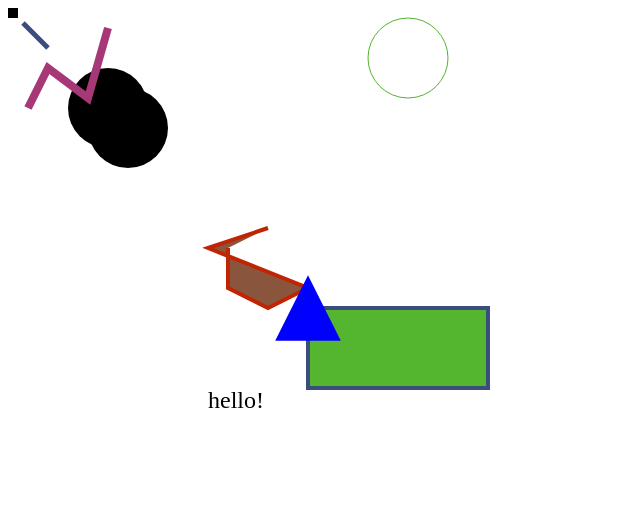
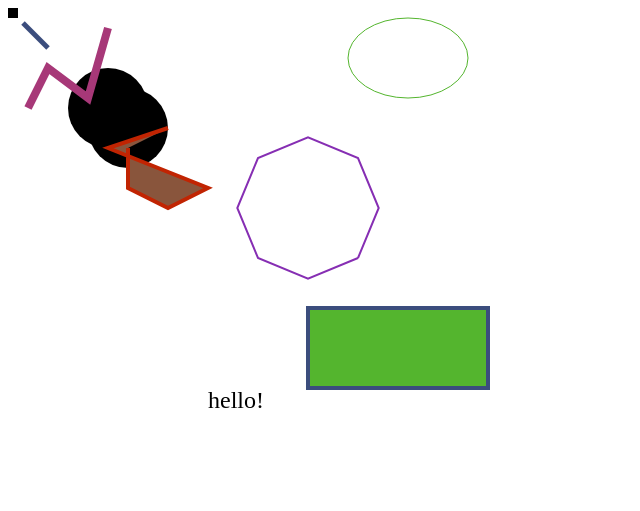
Before and after one commit to jmhl/svgeejs, a website: page index.html in a window 1280 px wide. Shown: the whole page, without its empty margins (0-640 px from the left). Drawn offline with Linux system fonts and the light colour scheme.

Commit message:
Add a regular nGon creator function

```diff
--- a/index.html
+++ b/index.html
@@ -9,6 +9,7 @@
       var canvas = document.getElementById('canvas');
       var svg = SVGEE.createSvg(500, 500);
       canvas.appendChild(svg);
+      SVGEE.closeSvg(svg);
 
       var circle1 = SVGEE.circle(100, 100, 40);
       var circle2 = SVGEE.circle(120, 120, 40);
@@ -20,7 +21,7 @@
       SVGEE.stroke(rect, 4, '#3B4D7D');
       svg.appendChild(rect);
 
-      var ellipse = SVGEE.ellipse(400, 50, 40, 40);
+      var ellipse = SVGEE.ellipse(400, 50, 60, 40);
       SVGEE.fill(ellipse, '#fff');
       SVGEE.stroke(ellipse, 1, '#54B52E');
       svg.appendChild(ellipse);
@@ -38,7 +39,7 @@
       SVGEE.stroke(polyline, 8, '#A73878');
       svg.appendChild(polyline);
 
-      var polygon = SVGEE.polyline([260, 220, 200, 240, 300, 280, 260, 300, 220, 280, 220, 240]);
+      var polygon = SVGEE.polyline([160, 120, 100, 140, 200, 180, 160, 200, 120, 180, 120, 140]);
       SVGEE.fill(polygon, '#89553C');
       SVGEE.stroke(polygon, 4, '#C12402');
       svg.appendChild(polygon);
@@ -46,9 +47,10 @@
       var text = SVGEE.text(200, 400, 24, 'hello!');
       svg.appendChild(text);
 
-      var triangle = SVGEE.nGon(3, [300, 300], 20);
-      svg.appendChild(triangle);
-      SVGEE.fill(triangle, 'blue');
+      var nGon = SVGEE.nGon(8, [300, 200], 100);
+      svg.appendChild(nGon);
+      SVGEE.stroke(nGon, 2, '#862EB3');
+      SVGEE.fill(nGon, 'transparent');
     </script>
   </body>
 </html>
--- a/svgee.js
+++ b/svgee.js
@@ -1,26 +1,4 @@
 (function SVGEE() {
-  function nGon(numSides, center, lenSide) {
-    var x = center[0];
-    var y = center[1];
-    var angle = 360 / numSides;
-    var rAngle = angle / 2;
-    var oppSide = lenSide / 2;
-    var hypotenuse = oppSide / Math.sin(rAngle);
-    var topY = y - hypotenuse;
-    var leftX = x - hypotenuse;
-    var rightX = x + hypotenuse;
-    var bottomY = y + hypotenuse;
-    var points = [];
-
-    // x, y
-    points = points.concat([rightX, topY]);
-    points = points.concat([leftX, topY]);
-    points = points.concat([x, bottomY]);
-
-    return polyline(points);
-  }
-
-
   // the w3 svg url to be reused basically everywhere
   var w3SvgUrl = 'http://www.w3.org/2000/svg';
 
@@ -162,7 +140,7 @@
     if (coordinatePairs.length % 2 !== 0) { return false; }
 
     var polyline = document.createElementNS(w3SvgUrl, 'polyline');
-    var coordinatePairsString = _createCoordinatePairString(coordinatePairs);
+    var coordinatePairsString = createCoordinatePairString(coordinatePairs);
 
     polyline.setAttributeNS(null, 'points', coordinatePairsString);
 
@@ -181,7 +159,7 @@
     if (coordinatePairs.length % 2 !== 0) { return false; }
 
     var polygon = document.createElementNS(w3SvgUrl, 'polygon');
-    var coordinatePairsString = _createCoordinatePairString(coordinatePairs);
+    var coordinatePairsString = createCoordinatePairString(coordinatePairs);
 
     polygon.setAttributeNS(null, 'points', coordinatePairsString);
 
@@ -189,7 +167,7 @@
   }
 
   // helper method for polyline and polygon
-  function _createCoordinatePairString(coordinatePairs) {
+  function createCoordinatePairString(coordinatePairs) {
     var coordinatePairsString = "";
 
     coordinatePairs.forEach(function(coordinate, index) {
@@ -222,6 +200,49 @@
     text.textContent = msg;
 
     return text;
+  }
+
+  /** Creates an SVG nGon element - an n-sided regular polygon.
+   *
+   * @param {number} numSides The number of sides you want your polygon to have.
+   * @param {array} center An array of coordinates on the SVG canvas that will be the center of the polygon.
+   * @param {number} lenSide The length of each side of the polygon.
+   *
+   * @returns {element} The SVG nGon element (which is just a polyline element with the coordinates calculated for you!).
+   */
+  function nGon(numSides, center, lenSide) {
+    var x = center[0];
+    var y = center[1];
+    var angle = 360 / numSides;
+    var angleInc = angle;
+    var oppSide = lenSide / 2;
+    var hypotenuse = oppSide / Math.sin(toRadians(angle));
+    var points = [];
+    var startX = x;
+    var startY = y + hypotenuse;
+
+    while (angle <= 360 + angleInc) {
+      var endX = calculateX(x, hypotenuse, angle);
+      var endY = calculateY(y, hypotenuse, angle);
+      points = points.concat([endX, endY]);
+      angle += angleInc;
+    }
+
+    return polyline(points);
+  }
+
+  function calculateX(x, len, angle) {
+    x += len * Math.cos(toRadians(angle));
+    return x;
+  }
+
+  function calculateY(y, len, angle) {
+    y += len * Math.sin(toRadians(angle));
+    return y;
+  }
+
+  function toRadians(degrees) {
+    return degrees * (Math.PI / 180);
   }
 
   /**
```
